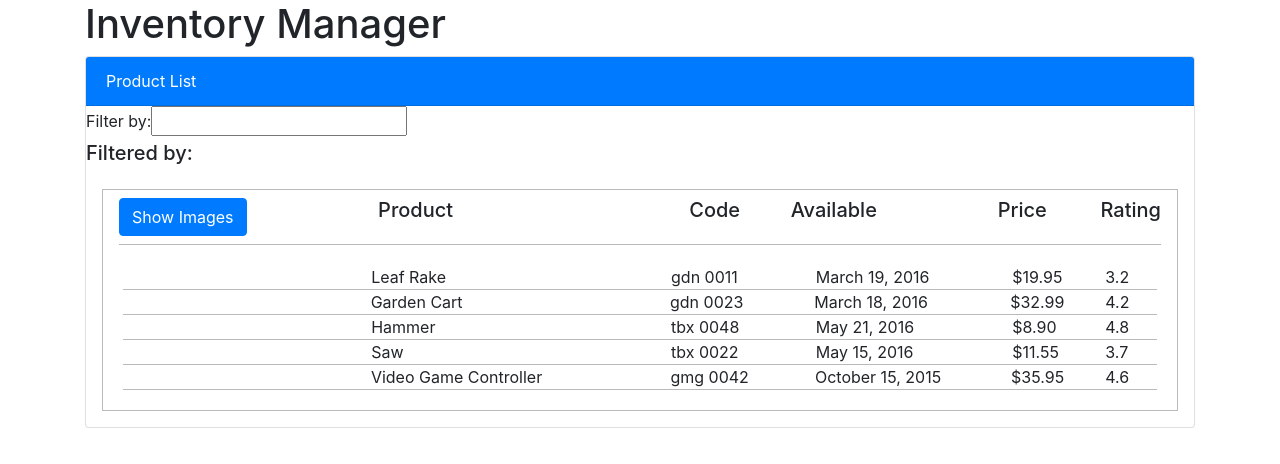
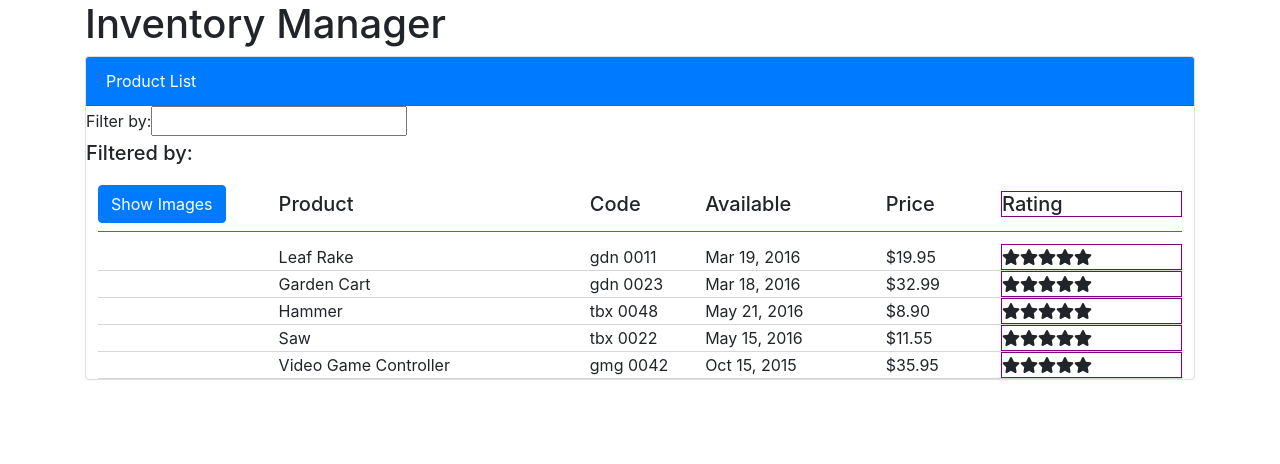
Before and after one commit to danhoffmanjr/ngInventory-Manager, an Angular app in the folder Inventory-Manager/: page / in a window 1280 px wide. Shown: the top 464 px of the page. Built offline with nearby package versions, Linux system fonts and the light colour scheme.

Commit message:
added font-awesome to project. updated layout and styles for porduct component. created star-rating component and nested it in the product-list component.

```diff
--- a/Inventory-Manager/package.json
+++ b/Inventory-Manager/package.json
@@ -22,6 +22,7 @@
     "@angular/router": "^6.0.2",
     "bootstrap": "^4.1.1",
     "core-js": "^2.5.4",
+    "font-awesome": "^4.7.0",
     "rxjs": "^6.0.0",
     "zone.js": "^0.8.26"
   },
--- a/Inventory-Manager/src/app/app.module.ts
+++ b/Inventory-Manager/src/app/app.module.ts
@@ -5,12 +5,14 @@ import { FormsModule } from '@angular/forms';
 import { AppComponent } from './app.component';
 import { ProductListComponent } from './products/product-list.component';
 import { ConvertToSpacesPipe } from './shared/convert-to-spaces.pipe';
+import { StarRatingComponent } from './shared/star-rating/star-rating.component';
 
 @NgModule({
   declarations: [
     AppComponent,
     ProductListComponent,
-    ConvertToSpacesPipe
+    ConvertToSpacesPipe,
+    StarRatingComponent
   ],
   imports: [
     BrowserModule,
--- a/Inventory-Manager/src/app/products/product-list.component.css
+++ b/Inventory-Manager/src/app/products/product-list.component.css
@@ -1,23 +1,26 @@
-.list-container {
-    margin: 1rem;
-    border: 1px solid rgb(187, 186, 186);
+.list-container, .card-body {
+    margin: 0;
+    padding: 0;
 }
 
 .product-list-headers {
     display: flex;
-    margin: 0 1rem;
-    justify-content: space-between;
-    border-bottom: 1px solid rgb(187, 186, 186);
+    margin: .75rem;
+    align-items: center;
+    justify-content: center;
+    border-bottom: 1px solid #007bff;
 }
 
 .product-item {
     display: flex;
-    justify-content: space-between;
-    border-bottom: 1px solid rgb(187, 186, 186);
+    margin: 0 .75rem;
+    align-items: center;
+    justify-content: center;
+    border-bottom: 1px solid rgb(214, 214, 214);
 }
 
 .image {
-    flex-basis: 20%;
+    flex-basis: 16.6vw;
 }
 
 .image > img {
@@ -26,21 +29,22 @@
 }
 
 .product-name {
-    flex-basis: 25%;
+    flex-basis: 28.6vw;
 }
 
 .product-code {
-    flex-basis: 10%;
+    flex-basis: 10.6vw;
 }
 
 .date-available {
-    flex-basis: 15%;
+    flex-basis: 16.6vw;
 }
 
 .price {
-    flex-basis: 5%;
+    flex-basis: 10.6vw;
 }
 
 .rating {
-    flex-basis: 5%;
+    flex-basis: 16.6vw;
+    border: 1px solid purple;
 }
--- a/Inventory-Manager/src/app/products/product-list.component.html
+++ b/Inventory-Manager/src/app/products/product-list.component.html
@@ -2,18 +2,18 @@
   <div class="card-header bg-primary text-white">
     {{title}}
   </div>
-  <div>
+  <div class="filter-by">
     <label>Filter by: </label>
     <input type="text" [(ngModel)]='listFilter' />
     <h5>Filtered by: {{listFilter}}</h5>
   </div>
   <div class="list-container">
-    <div class="card-title mt-2 product-list-headers">
+    <div class="product-list-headers">
       <h5 class="image">
         <button class="btn btn-primary" (click)='toggleImage()'>{{showImage ? 'Hide' : 'Show'}} Images</button>
       </h5>
       <h5 class="product-name">Product</h5>
-      <h5 class="prod-code">Code</h5>
+      <h5 class="product-code">Code</h5>
       <h5 class="date-available">Available</h5>
       <h5 class="price">Price</h5>
       <h5 class="rating">Rating</h5>
@@ -23,9 +23,11 @@
         <div class="image"><img *ngIf='showImage' [src]='product.imageUrl' [title]='product.productName'></div>
         <div class="product-name">{{product.productName}}</div>
         <div class="product-code">{{product.productCode | lowercase | convertToSpaces:'-'}}</div>
-        <div class="date-available">{{product.releaseDate}}</div>
-        <div class="price">{{product.price | currency:'USD':true:'1.2-2'}}</div>
-        <div class="rating">{{product.rating}}</div>
+        <div class="date-available">{{product.releaseDate | date}}</div>
+        <div class="price">{{product.price | currency:'USD':'symbol':'1.2-2' }}</div>
+        <div class="rating">
+          <app-star-rating></app-star-rating>
+        </div>
       </div>
     </div>
   </div>
--- /dev/null
+++ b/Inventory-Manager/src/app/shared/star-rating/star-rating.component.css
@@ -0,0 +1,6 @@
+.crop {
+    overflow: hidden;
+}
+div {
+    cursor: pointer;
+}
--- /dev/null
+++ b/Inventory-Manager/src/app/shared/star-rating/star-rating.component.html
@@ -0,0 +1,9 @@
+<div class="crop" [style.width.px]='starWidth' [title]='rating'>
+  <div style="width: 92px;">
+    <span class="fas fa-star"></span>
+    <span class="fas fa-star"></span>
+    <span class="fas fa-star"></span>
+    <span class="fas fa-star"></span>
+    <span class="fas fa-star"></span>
+  </div>
+</div>
--- /dev/null
+++ b/Inventory-Manager/src/app/shared/star-rating/star-rating.component.ts
@@ -0,0 +1,19 @@
+import { Component, OnChanges } from '@angular/core';
+
+@Component({
+  selector: 'app-star-rating',
+  templateUrl: './star-rating.component.html',
+  styleUrls: ['./star-rating.component.css']
+})
+export class StarRatingComponent implements OnChanges {
+
+  constructor() { }
+
+  rating: number = 4;
+  starWidth: number;
+
+  ngOnChanges(): void {
+    this.starWidth = this.rating * 92/5;
+  }
+
+}
--- a/Inventory-Manager/src/index.html
+++ b/Inventory-Manager/src/index.html
@@ -4,7 +4,7 @@
   <meta charset="utf-8">
   <title>InventoryManager</title>
   <base href="/">
-
+  <script defer src="https://use.fontawesome.com/releases/v5.0.13/js/all.js" integrity="sha384-xymdQtn1n3lH2wcu0qhcdaOpQwyoarkgLVxC/wZ5q7h9gHtxICrpcaSUfygqZGOe" crossorigin="anonymous"></script>
   <meta name="viewport" content="width=device-width, initial-scale=1">
   <link rel="icon" type="image/x-icon" href="favicon.ico">
 </head>
```
Also changed, not shown: 2 other files (tests, documents, lock files or other folders).
